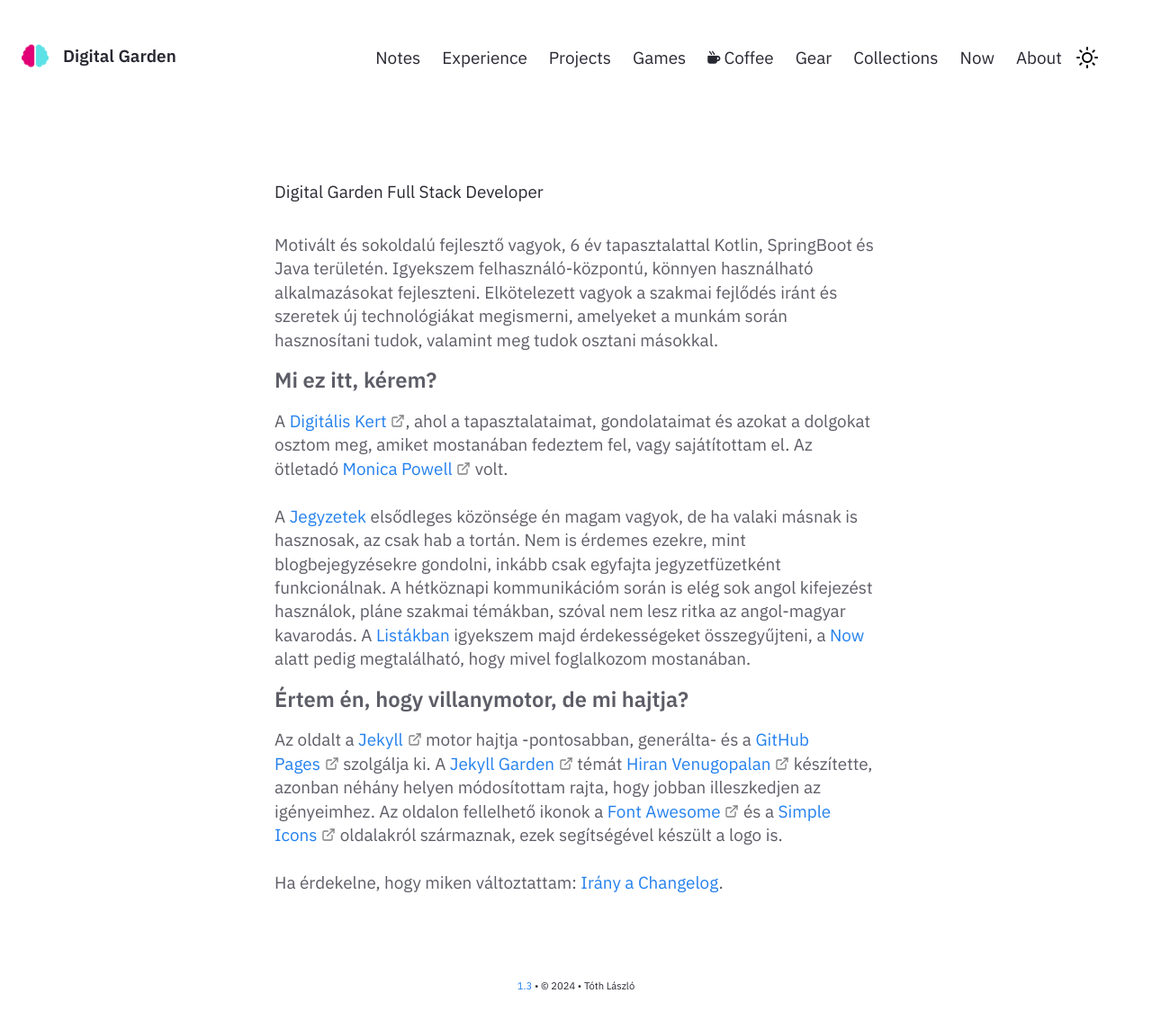
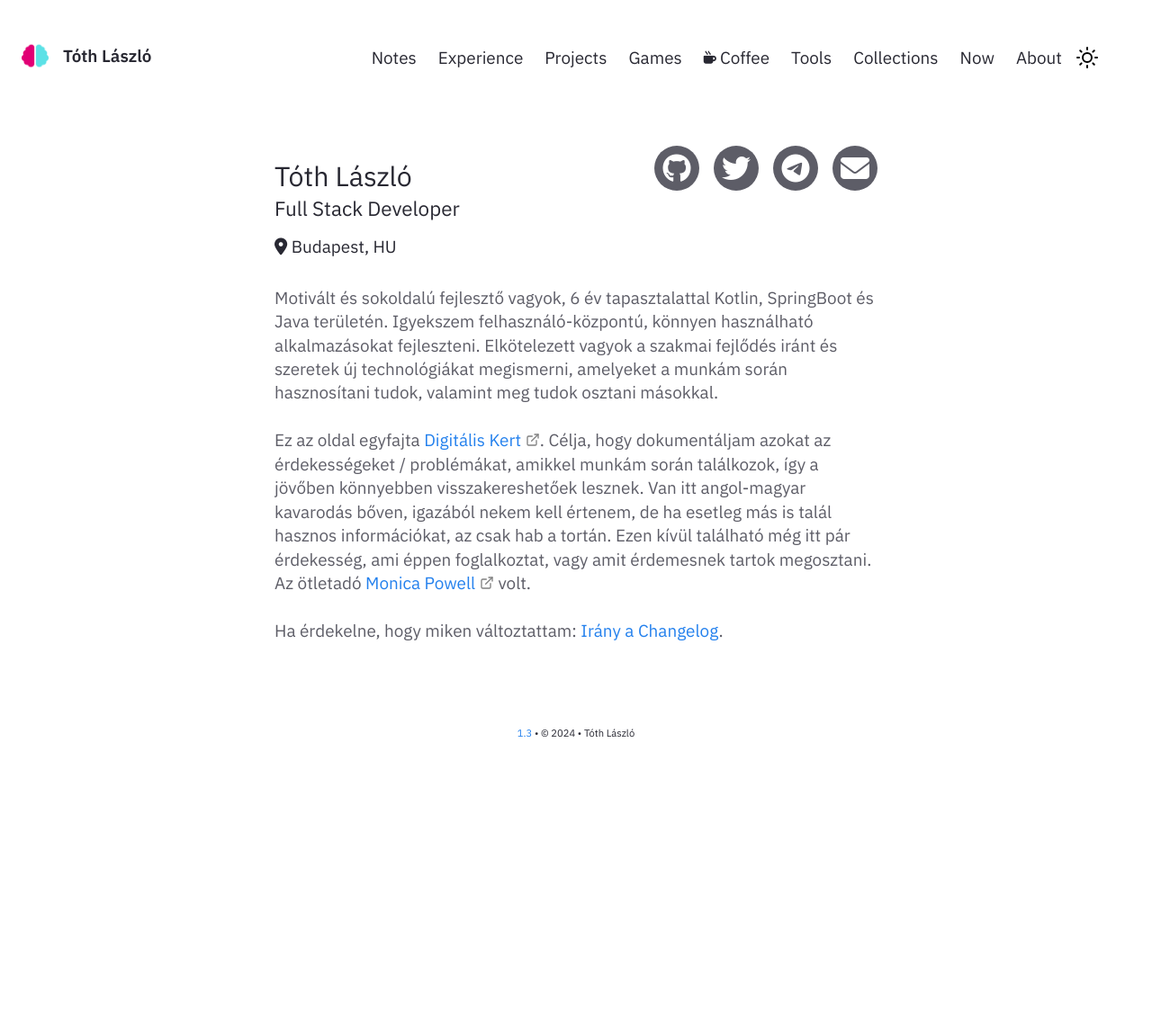
Before and after one commit to tothlp/garden, a Jekyll site: the page built from pages/index.md, in a window 1280 px wide. Shown: the whole page at 90% size. Built offline with Jekyll 4.4.1, drawn with Linux system fonts in a browser that asks for light colours; nearby versions of some CDN libraries; after the commit the page ends 900 px from its top, so only the background shows below that.

Commit message:
feat: migration part 2

```diff
--- a/Gemfile
+++ b/Gemfile
@@ -18,6 +18,7 @@ group :jekyll_plugins do
   gem "jekyll-feed", "~> 0.12"
   gem "jekyll-tidy"
   gem "jekyll-last-modified-at"
+  gem 'jekyll-email-protect'
 end
 
 # Windows and JRuby does not include zoneinfo files, so bundle the tzinfo-data gem
--- a/_config.yml
+++ b/_config.yml
@@ -23,11 +23,11 @@ url: "https://tothlp.hu" # the base hostname & protocol for your site, e.g. http
 
 # If you want to install this jekyll in a subpath (eg /digitalgarden) set it here.
 # Else keep it Empty (DON'T PUT /; Keep it empty)
-baseurl: "/garden"
+baseurl: ""
 
 # Website Header, Description, Footer year and text.
 # If you are deleting this, make sure you remove it from HTML files too
-heading:  Digital Garden # Change this
+heading:  Tóth László # Change this
 content: "A digital garden for my notes, thoughts, experiences and ideas."
 copyright:
   year: © 2024
--- a/_includes/Homepage.html
+++ b/_includes/Homepage.html
@@ -1,30 +1,38 @@
 <div class="home-intro">
-    <div>
-        <h1></h1>{{site.heading}}
-        Full Stack Developer
+    <div class="intro">
+        <div class="intro-text">
+            <h1>{{site.heading}}</h1>
+            <h2>Full Stack Developer</h2>
+            <i class="fas fa-map-marker-alt"></i> Budapest, HU
+        </div>
+        <div class="contacts">
+            {% for item in site.data.contacts %}
+
+            <div class="contact-item">
+            {% case item.name %}
+            {% when 'Email' %}
+                {% assign url = item.handle | encode_email | prepend: 'mailto:' %}
+            {% when 'Telegram' %}
+                {% assign url = item.handle | prepend: 'https://t.me/' %}
+            {% when 'GitHub' %}
+                {% assign url = item.handle | prepend: 'https://github.com/' %}
+            {% endcase %}
+            <a href="{{url}}" target="_blank" rel="noopener" title="{{item.name}}">
+                <i class="{{item.icon}}"></i>
+            </a>
+        </div>
+            {% endfor %}
+        </div>
+
     </div>
     <div class="home-sub-text">
         Motivált és sokoldalú fejlesztő vagyok, 6 év tapasztalattal Kotlin, SpringBoot és Java területén. Igyekszem felhasználó-központú, könnyen használható alkalmazásokat fejleszteni.
-  Elkötelezett vagyok a szakmai fejlődés iránt és szeretek új technológiákat megismerni, amelyeket a munkám során hasznosítani tudok, valamint meg tudok osztani másokkal.
-
-
-
-        <h4>Mi ez itt, kérem?</h4>
-
-        A <a href="https://github.com/MaggieAppleton/digital-gardeners?tab=readme-ov-file" target="_blank" rel="noopener">Digitális Kert</a>, ahol a tapasztalataimat,
-        gondolataimat és azokat a dolgokat osztom meg, amiket mostanában fedeztem fel, vagy sajátítottam el. Az ötletadó <a href="https://github.com/readme/guides/private-documentation" target="_blank" rel="noopener">Monica Powell</a> volt.
+        Elkötelezett vagyok a szakmai fejlődés iránt és szeretek új technológiákat megismerni, amelyeket a munkám során hasznosítani tudok, valamint meg tudok osztani másokkal.
         <br><br>
-        A <a href="{{'/notes' | relative_url}}">Jegyzetek</a> elsődleges közönsége én magam vagyok, de ha valaki másnak is hasznosak, az csak hab a tortán.
-        Nem is érdemes ezekre, mint blogbejegyzésekre gondolni, inkább csak egyfajta jegyzetfüzetként funkcionálnak.
-        A hétköznapi kommunikációm során is elég sok angol kifejezést használok, pláne szakmai témákban, szóval nem lesz ritka az angol-magyar kavarodás.
-        A <a href="{{'/lists' | relative_url}}">Listákban</a> igyekszem majd érdekességeket összegyűjteni, a <a href="{{'/now' | relative_url}}">Now</a> alatt pedig megtalálható, hogy mivel foglalkozom mostanában.
-
-        <h4>Értem én, hogy villanymotor, de mi hajtja?</h4>
-
-        Az oldalt a <a href="https://jekyllrb.com/" target="_blank" rel="noopener">Jekyll</a> motor hajtja -pontosabban, generálta- és a <a href="https://pages.github.com/" target="_blank" rel="noopener">GitHub Pages</a> szolgálja ki.
-        A <a href="https://github.com/Jekyll-Garden/jekyll-garden.github.io" target="_blank" rel="noopener">Jekyll Garden</a> témát <a href="https://hiran.in" target="_blank" rel="noopener">Hiran Venugopalan</a> készítette,
-        azonban néhány helyen módosítottam rajta, hogy jobban illeszkedjen az igényeimhez.
-        Az oldalon fellelhető ikonok a <a href="https://fontawesome.com/" target="_blank" rel="noopener">Font Awesome</a> és a <a href="https://simpleicons.org/" target="_blank" rel="noopener">Simple Icons</a> oldalakról származnak, ezek segítségével készült a logo is.
-<br><br>
+        Ez az oldal egyfajta <a href="https://github.com/MaggieAppleton/digital-gardeners?tab=readme-ov-file" target="_blank" rel="noopener">Digitális Kert</a>. Célja, hogy dokumentáljam azokat az
+        érdekességeket / problémákat, amikkel munkám során találkozok, így a jövőben könnyebben visszakereshetőek lesznek. Van itt angol-magyar kavarodás bőven, igazából nekem kell értenem, de ha
+        esetleg más is talál hasznos információkat, az csak hab a tortán. Ezen kívül található még itt pár érdekesség, ami éppen foglalkoztat, vagy amit érdemesnek tartok megosztani.
+        Az ötletadó <a href="https://github.com/readme/guides/private-documentation" target="_blank" rel="noopener">Monica Powell</a> volt.
+    <br><br>
         Ha érdekelne, hogy miken változtattam: <a href="{{'/changelog' | relative_url}}">Irány a Changelog</a>.
 </div> </div>
--- a/_includes/Nav.html
+++ b/_includes/Nav.html
@@ -48,8 +48,8 @@
         <a href="{{'/coffee' | relative_url}}" class="navbar-item">
           <i class="icon-left fa-solid fa-mug-hot fa-xs"></i> Coffee
         </a>
-        <a href="{{'/gear' | relative_url}}" class="navbar-item">
-          Gear
+        <a href="{{'/tools' | relative_url}}" class="navbar-item">
+          Tools
         </a>
         <a href="{{'/lists' | relative_url}}" class="navbar-item">
           Collections
--- a/assets/css/custom.css
+++ b/assets/css/custom.css
@@ -148,7 +148,72 @@
     background-size: cover;
     background-position: center;
     background-repeat: repeat, no-repeat;
-    -moz-box-shadow: inset 0 0 20px #636161;
-    -webkit-box-shadow: inset 0 0 20px #636161;
-    box-shadow: inset 0 0 20px #636161;
+    -moz-box-shadow: inset 0 0 40px #636161;
+    -webkit-box-shadow: inset 0 0 40px #636161;
+    box-shadow: inset 0 0 40px #636161;
   }
+
+/* Styles for homepage */
+
+.intro {
+    display: flex;
+    justify-content: space-between;
+    flex-direction: row;
+    flex-wrap: wrap;
+    gap: 16px;
+}
+
+.intro .intro-text {
+    line-height: 1.2;
+}
+
+.intro h1 {
+    font-size: 1.9rem;
+    margin-bottom: 0px;
+    line-height: 1;
+    padding-bottom: 4px;
+}
+
+.intro h2 {
+    font-size: 1.4rem;
+    font-weight: 100;
+    padding-top: 0px;
+    padding-bottom: 16px;
+}
+
+.intro .contacts {
+    justify-items: right;
+    display: flex;
+    gap: 16px;
+}
+
+
+.intro .contacts .contact-item {
+    width: 50px;
+    height: 50px;
+    border-radius: 50%;
+    display: flex;
+    justify-content: center;
+    align-items: center;
+    background-color: var(--color-text-sub);
+    transition: background-color 0.3s;
+    font-size: 32px;
+}
+
+.intro .contacts .contact-item:hover {
+    background-color: var(--color-bg-main);
+    border: 1px solid;
+}
+
+.contact-item a {
+    color: var(--color-bg-main) !important;
+}
+
+.contact-item a:hover {
+    color: var(--color-text-main) !important;
+}
+
+.contact-item a[href^="http"] {
+    background-image: none;
+    padding-right: 0px;
+}
```
Also changed, not shown: _data/contacts.yml (added, +12 -0 lines), _data/projects.yml (+7 -11 lines), _notes/lists/gear.md (+2 -2 lines), Gemfile.lock.
